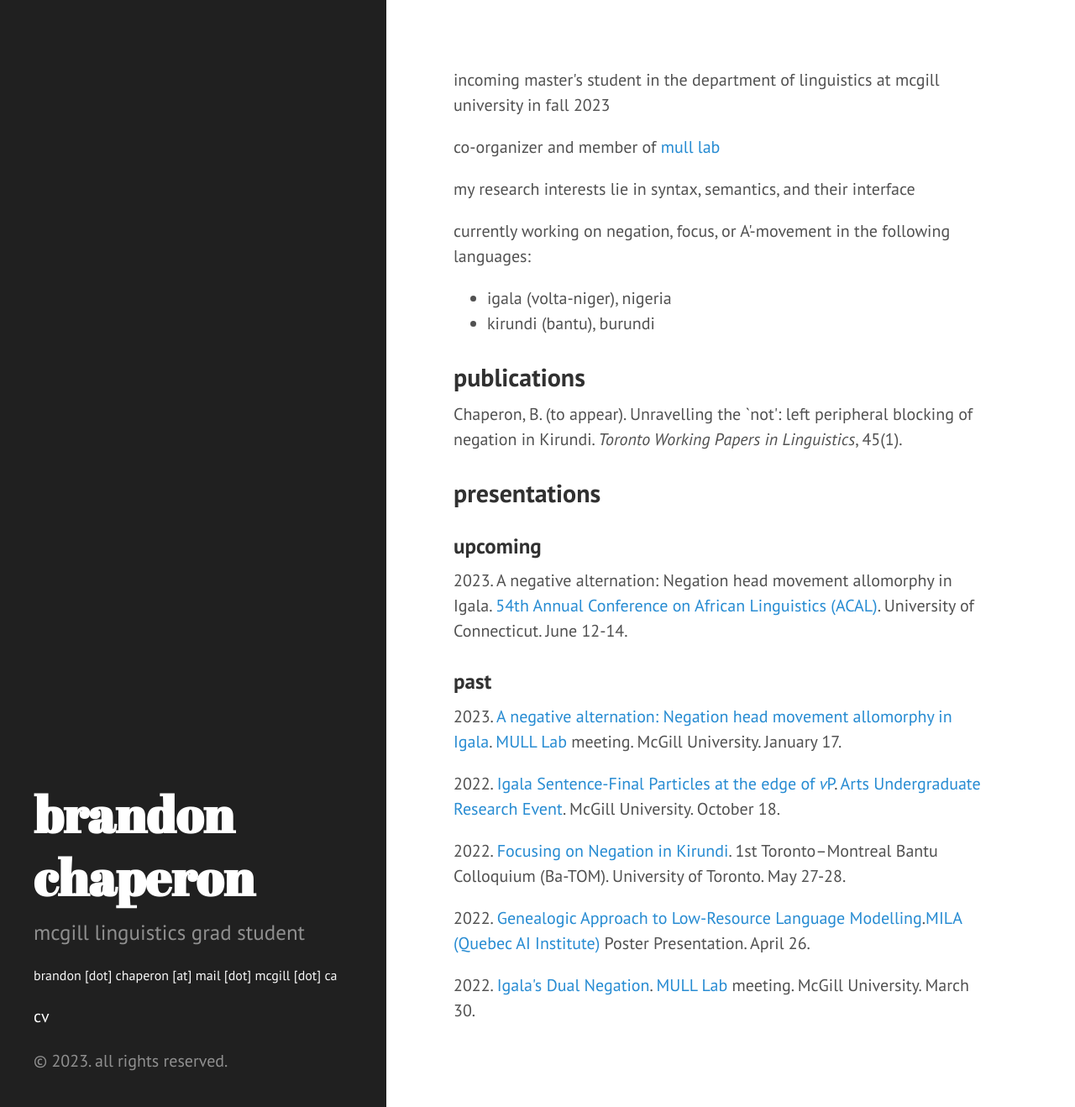
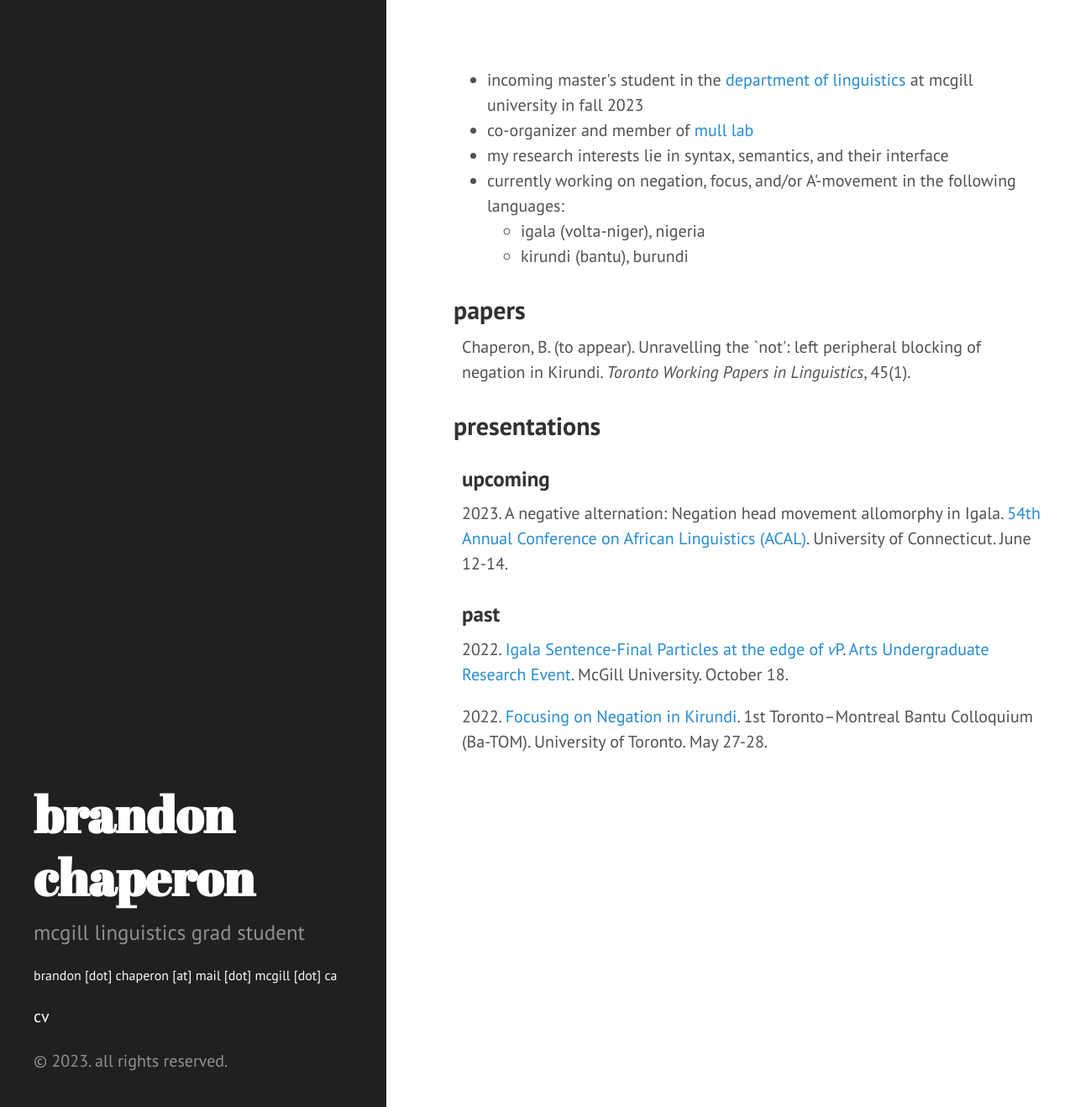
Before and after one commit to bchaper0n/bchaper0n.github.io, a Jekyll site: the page built from index.html, in a window 1280 px wide and 1318 px high. Shown: the whole window at 84% size. Built offline with Jekyll 4.4.1, drawn with Linux system fonts in a browser that asks for light colours.

```diff
--- a/_includes/sidebar.html
+++ b/_includes/sidebar.html
@@ -29,7 +29,8 @@
 
       <!-- <a class="sidebar-nav-item" href="{{ site.baseurl }}research">Research</a> -->
       <!-- <a class="sidebar-nav-item" href="{{ site.baseurl }}about">About</a> -->
-      <a class="sidebar-nav-item" href="{{ site.baseurl }}docs/bchapcv.pdf" download>cv</a>
+      <!-- <a class="sidebar-nav-item" href="{{ site.baseurl }}docs/bchapcv.pdf" download>cv</a> -->
+      <a class="sidebar-nav-item" href="{{ site.baseurl }}cv">cv</a>
     </nav>
 
     <p>&copy; {{ site.time | date: '%Y' }}. all rights reserved.</p>
--- a/index.html
+++ b/index.html
@@ -2,35 +2,39 @@
 layout: default
 title: home
 ---
-
-<p>incoming master's student in the department of linguistics at mcgill university in fall 2023</a></p>
-<p>co-organizer and member of <a href="https://mull-lab.org/">mull lab</a></p>
-<p>my research interests lie in syntax, semantics, and their interface</p>
-<p>currently working on negation, focus, or A'-movement in the following languages:</p>
 <ul>
-    <li>igala (volta-niger), nigeria</li>
-    <li>kirundi (bantu), burundi</li>
-    <!-- <li>gã (kwa), ghana</li> -->
-    <!-- <li>wolof (atlantic-congo), senegal</li> -->
+<li>incoming master's student in the <a href="https://www.mcgill.ca/linguistics/">department of linguistics</a> at mcgill university in fall 2023</a></li>
+<li>co-organizer and member of <a href="https://mull-lab.org">mull lab</a></li>
+<li>my research interests lie in syntax, semantics, and their interface</li>
+<li>currently working on negation, focus, and/or A'-movement in the following languages:</li>
+    <ul>
+        <li>igala (volta-niger), nigeria</li>
+        <li>kirundi (bantu), burundi</li>
+        <!-- <li>gã (kwa), ghana</li> -->
+        <!-- <li>wolof (atlantic-congo), senegal</li> -->
+    </ul>
 </ul>
 
-<h2 style="margin-top: 30px;">publications</h2>
-<p>Chaperon, B. (to appear). Unravelling the `not': left peripheral blocking of negation in Kirundi. <i>Toronto Working Papers in Linguistics</i>, 45(1).</p>
+<h2 style="margin-top: 30px;">papers</h2>
+<div style="margin-left: 0.5em;">
+<p>Chaperon, B. (to appear). Unravelling the `not': left peripheral blocking of negation in Kirundi. <em>Toronto Working Papers in Linguistics</em>, 45(1).</p>
+</div>
 
 <h2 style="margin-top: 30px;">presentations</h2>
-
+<div style="margin-left: 0.5em;">
 <h3>upcoming</h3>
 
 <p>2023. A negative alternation: Negation head movement allomorphy in Igala. <a href="https://uconnuecs.cventevents.com/event/aef2d257-6a6a-41b5-b83d-2c6efc60aac5/summary">54th Annual Conference on African Linguistics (ACAL)</a>. University of Connecticut. June 12-14.</p>
 
 <h3>past</h3>
 
-<p>2023. <a href="https://mcling.blogs.mcgill.ca/2023/01/15/mull-lab-1-17-brandon-chaperon/">A negative alternation: Negation head movement allomorphy in Igala</a>. <a href="https://mull-lab.org/">MULL Lab</a> meeting. McGill University. January 17.</p>
+<!-- <p>2023. <a href="https://mcling.blogs.mcgill.ca/2023/01/15/mull-lab-1-17-brandon-chaperon/">A negative alternation: Negation head movement allomorphy in Igala</a>. <a href="https://mull-lab.org/">MULL Lab</a> meeting. McGill University. January 17.</p> -->
 
-<p>2022. <a href="https://www.mcgill.ca/arts-internships/files/arts-internships/brandon_chaperon.pdf">Igala Sentence-Final Particles at the edge of <i>v</i>P</a>. <a href="https://www.mcgill.ca/arts-internships/events-0/#block-bean-annual-faculty-of-arts-undergrad">Arts Undergraduate Research Event</a>. McGill University. October 18.</p>
+<p>2022. <a href="https://www.mcgill.ca/arts-internships/files/arts-internships/brandon_chaperon.pdf">Igala Sentence-Final Particles at the edge of <em>v</em>P</a>. <a rel="noopener" href="https://www.mcgill.ca/arts-internships/events/past-events-and-workshops#:~:text=Annual Faculty Of Arts Internship Event">Arts Undergraduate Research Event</a>. McGill University. October 18.</p>
 
 <p>2022. <a href="https://mcling.blogs.mcgill.ca/2022/05/24/mcgill-at-ba-tom-1/">Focusing on Negation in Kirundi</a>. 1st Toronto–Montreal Bantu Colloquium (Ba-TOM)</a>. University of Toronto. May 27-28.</p>
 
-<p>2022. <a href="https://github.com/dopestdope123/LING484-Final-Projects">Genealogic Approach to Low-Resource Language Modelling</a>.<a href="https://mila.quebec/en/">MILA (Quebec AI Institute)</a> Poster Presentation. April 26.</p>
+<!-- <p>2022. <a href="https://github.com/dopestdope123/LING484-Final-Projects">Genealogic Approach to Low-Resource Language Modelling</a>. <a href="https://mila.quebec/en/">MILA (Quebec AI Institute)</a> Poster Presentation. April 26.</p> -->
 
-<p>2022. <a href="https://mcling.blogs.mcgill.ca/2022/03/27/mull-lab-03-30-brandon-chaperon/">Igala's Dual Negation</a>. <a href="https://mull-lab.org/">MULL Lab</a> meeting. McGill University. March 30.</p>
+<!-- <p>2022. <a href="https://mcling.blogs.mcgill.ca/2022/03/27/mull-lab-03-30-brandon-chaperon/">Igala's Dual Negation</a>. <a href="https://mull-lab.org/">MULL Lab</a> meeting. McGill University. March 30.</p> -->
+</div>
--- a/public/css/hyde.css
+++ b/public/css/hyde.css
@@ -129,7 +129,7 @@ a.sidebar-nav-item:focus {
 
 @media (min-width: 48em) {
   .content {
-    max-width: 38rem;
+    max-width: 50rem;
     margin-left: 20rem;
     margin-right: 2rem;
   }
@@ -138,7 +138,7 @@ a.sidebar-nav-item:focus {
 @media (min-width: 64em) {
   .content {
     margin-left: 22rem;
-    margin-right: 4rem;
+    margin-right: 1rem;
   }
 }
 
```
Also changed, not shown: cv.html (added, +27 -0 lines).
